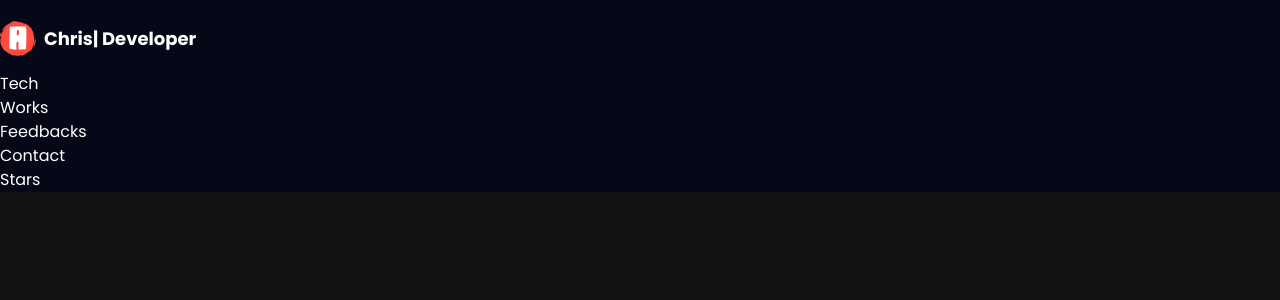
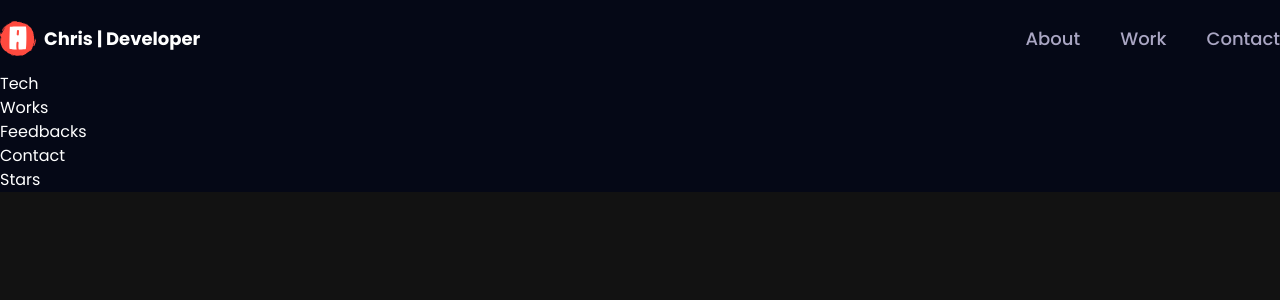
Before and after one commit to ChrisKangaji/Portfolio-CV3D, a React (Vite) app: page / in a window 1280 px wide. Shown: the top 300 px of the page. Built offline with nearby package versions, Linux system fonts and the light colour scheme.

Commit message:
worked on navbar

```diff
--- a/src/components/Navbar.jsx
+++ b/src/components/Navbar.jsx
@@ -8,10 +8,12 @@ import { logo, menu, close } from '../assets';
 const Navbar = () => {
 
   const [active, setActive] = useState("");
+  const [toggle, setToggle] = useState(false);
 
   return (
     <nav className={`${styles.paddingX} w-full flex items-center py-5 fixed top-0 z-20 bg-primary`}>
       <div className='w-full flex justify-between items-center max-w-7xl mx-auto'>
+        {/* Logo and title */}
         <Link
           to='/'
           className='flex items-center gap-2'
@@ -20,10 +22,50 @@ const Navbar = () => {
             window.scrollTo(0, 0);
           }}>
           <img src={logo} alt='logo' className='w-9 h-9 object-contain' />
-          <p className='text-white text-[18px] font-bold cursor-pointer flex '>
-            Chris <span className='sm:block hidden'>| Developer</span>
+          <p className='text-white text-[18px] font-bold cursor-pointer flex'>
+            Chris <span className='hidden sm:inline ml-1'>| Developer</span>
           </p>
         </Link>
+        <ul className='list-none hidden sm:flex flex-row gap-10'>
+          {navLinks.map((link) => (
+            <li
+              key={link.id}
+              className={`${active === link.title
+                ? "text-white"
+                : "text-secondary"
+              } hover:text-white text-[18px] font-medium cursor-pointer`}
+              onClick={() => setActive(link.title)}
+            >
+              <a href={`#${link.id}`}>{link.title}</a>
+            </li>
+          ))}
+        </ul>
+        {/* hamburger menu for mobile */}
+        <div className='sm:hidden flex flex-1 justify-end items-center'>
+          <img
+            src={toggle ? close : menu}
+            alt='menu'
+            className='w-[28px] h-[28px] object-contain cursor-pointer'
+            onClick={() => setToggle(!toggle)}
+          />
+
+          <div className={`${!toggle ? 'hidden' : 'flex'} p-6 black-gradient absolute top-20 right-0 mx-4 my-2 min-w-[140px] z-10 rounded-xl`}>
+            <ul className='list-none flex justify-end items-start flex-col gap-4'>
+              {navLinks.map((link) => (
+                <li
+                  key={link.id}
+                  className={`${active === link.title
+                    ? "text-white"
+                    : "text-secondary"
+                  } hover:text-white text-[18px] font-medium cursor-pointer`}
+                  onClick={() => setActive(link.title)}
+                >
+                  <a href={`#${link.id}`}>{link.title}</a>
+                </li>
+              ))}
+            </ul>
+          </div>
+        </div>
       </div>
     </nav>
   )
```
Also changed, not shown: src/utils/motion.tsx (+5 -5 lines).
